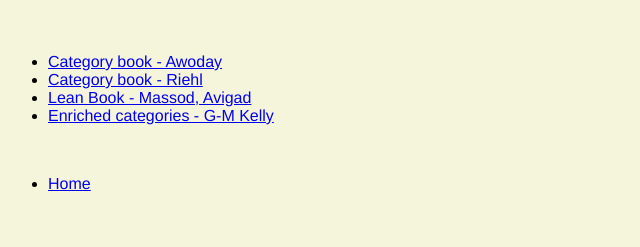
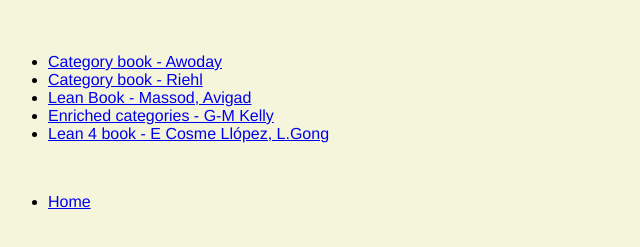
Before and after one commit to KalleAHeinonen/sivu, a plain HTML site: page bookpdfs.html in a window 1280 px wide. Shown: the part 61-308 px from the top of the page, without its empty margins (0-640 px from the left). Drawn offline with Linux system fonts and the light colour scheme.

Commit message:
Update bookpdfs.html

```diff
--- a/bookpdfs.html
+++ b/bookpdfs.html
@@ -8,6 +8,7 @@
         <li><a href="https://emilyriehl.github.io/files/context.pdf">Category book - Riehl</a></li>
         <li><a href="https://github.com/leanprover-community/mathematics_in_lean/blob/master/mathematics_in_lean.pdf">Lean Book - Massod, Avigad</a></li>
         <li><a href="http://tac.mta.ca/tac/reprints/articles/10/tr10.pdf">Enriched categories - G-M Kelly</a></li>
+        <li><a href="https://www.uv.es/coslloen/Arxiu/Fitxers/An-introduction-to-Lean-4.pdf">Lean 4 book - E Cosme Llópez, L.Gong</a></li>
         </ul>
         <br>
         <ul>
```
